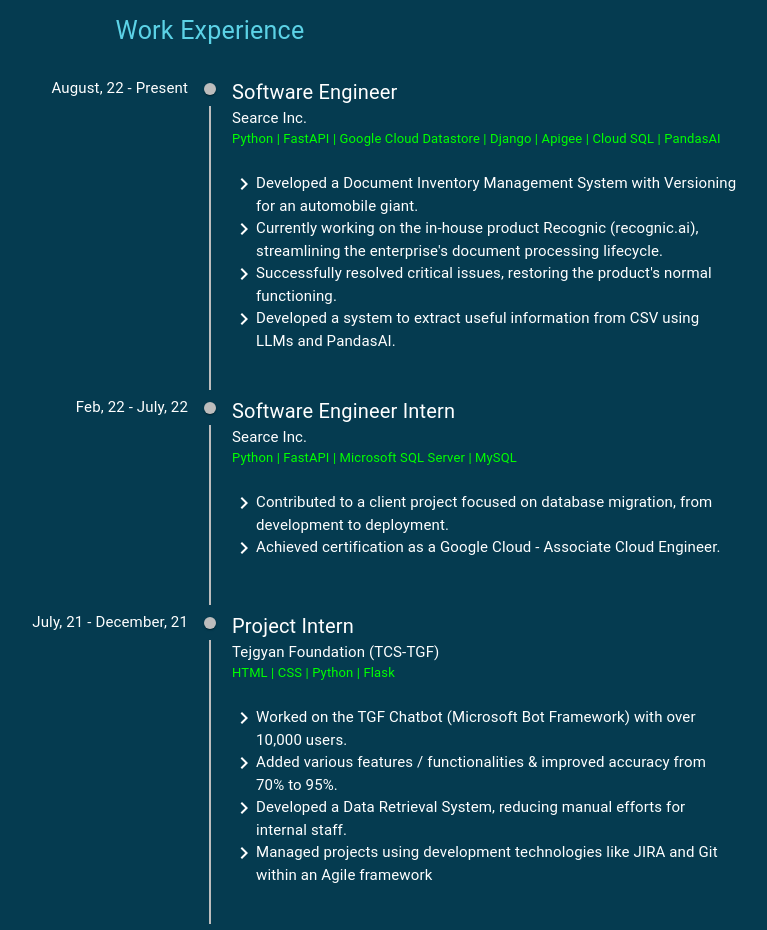
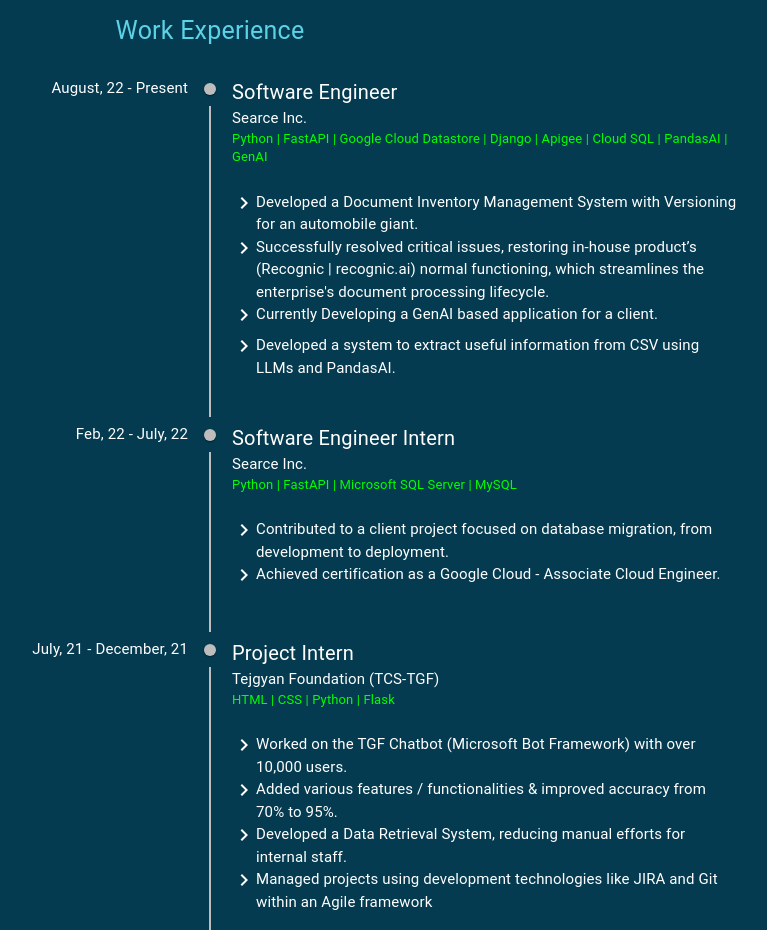
Before and after one commit to kvarad6/portfolio, a React (Create React App) app in the folder portfolio/: page / in a window 1280 px wide. Shown: the part 2320-3250 px from the top of the page, without its empty margins (430-1197 px from the left). Built offline with nearby package versions, Linux system fonts and the light colour scheme.

Commit message:
updated resume section | updated work details

```diff
--- a/portfolio/src/Components/Resume.js
+++ b/portfolio/src/Components/Resume.js
@@ -65,7 +65,7 @@
                                                         Searce Inc.
                                                     </Typography>
                                                     <Typography variant="body2" color="text.secondary" sx={{ color: '#00ff00', fontSize: { xs: 12, md: 13, lg: 15 } }}>
-                                                        Python | FastAPI | Google Cloud Datastore | Django | Apigee | Cloud SQL | PandasAI
+                                                        Python | FastAPI | Google Cloud Datastore | Django | Apigee | Cloud SQL | PandasAI | GenAI
                                                     </Typography>
                                                     <Grid sx={{ display: 'flex', flexDirection: 'row', mt: 3 }}>
                                                         <Grid Item>
@@ -83,7 +83,7 @@
                                                         </Grid>
                                                         <Grid Item>
                                                             <Typography sx={{ color: 'white', fontSize: { xs: 14, md: 15, lg: 15 } }}>
-                                                                Currently working on the in-house product Recognic (recognic.ai), streamlining the enterprise's document processing lifecycle.
+                                                                Successfully resolved critical issues, restoring in-house product’s (Recognic | recognic.ai) normal functioning, which streamlines the enterprise's document processing lifecycle.
                                                             </Typography>
                                                         </Grid>
                                                     </Grid>
@@ -93,7 +93,7 @@
                                                         </Grid>
                                                         <Grid Item>
                                                             <Typography sx={{ color: 'white', fontSize: { xs: 14, md: 15, lg: 15 } }}>
-                                                                Successfully resolved critical issues, restoring the product's normal functioning.
+                                                                Currently Developing a GenAI based application for a client.
                                                             </Typography>
                                                         </Grid>
                                                     </Grid>
@@ -230,7 +230,7 @@
                                                         Searce Inc.
                                                     </Typography>
                                                     <Typography variant="body2" color="text.secondary" sx={{ color: '#00ff00', fontSize: { xs: 11, md: 12, lg: 13 } }}>
-                                                        Python | FastAPI | Google Cloud Datastore | Django | Apigee | Cloud SQL | PandasAI
+                                                        Python | FastAPI | Google Cloud Datastore | Django | Apigee | Cloud SQL | PandasAI | GenAI
                                                     </Typography>
                                                     <Grid sx={{ display: 'flex', flexDirection: 'row', mt: 3 }}>
                                                         <Grid Item>
@@ -248,7 +248,7 @@
                                                         </Grid>
                                                         <Grid Item>
                                                             <Typography sx={{ color: 'white', fontSize: { xs: 12, md: 13, lg: 15 } }}>
-                                                                Currently working on the in-house product Recognic (recognic.ai), streamlining the enterprise's document processing lifecycle.
+                                                                Successfully resolved critical issues, restoring in-house product’s (Recognic | recognic.ai) normal functioning, which streamlines the enterprise's document processing lifecycle.
                                                             </Typography>
                                                         </Grid>
                                                     </Grid>
@@ -258,7 +258,7 @@
                                                         </Grid>
                                                         <Grid Item>
                                                             <Typography sx={{ color: 'white', fontSize: { xs: 12, md: 13, lg: 15 } }}>
-                                                                Successfully resolved critical issues, restoring the product's normal functioning.
+                                                                Currently Developing a GenAI based application for a client.
                                                             </Typography>
                                                         </Grid>
                                                     </Grid>
```
